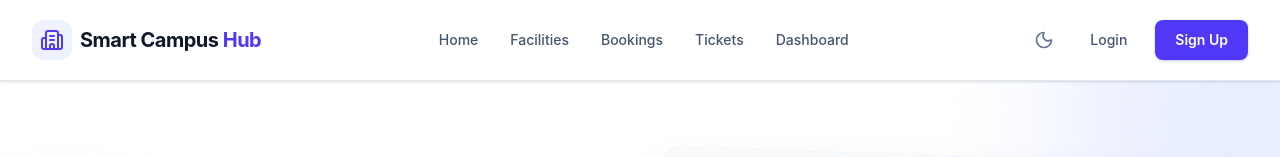
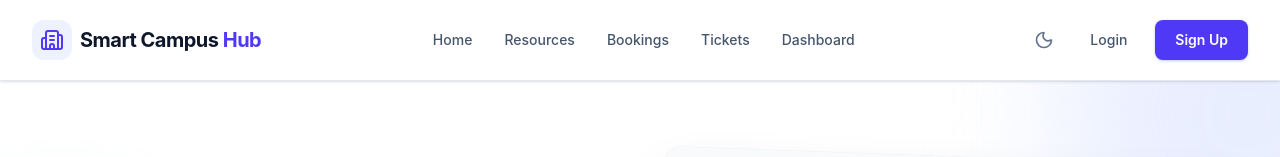
Before and after one commit to sankethabilas/Smart_campus_hub, a React (Vite) app in the folder frontend/: page / in a window 1280 px wide. Shown: the top 157 px of the page. Built offline with nearby package versions, Linux system fonts and the light colour scheme; no server answers.

Commit message:
style: change Facilities to Resources in layout

```diff
--- a/frontend/src/components/layout/Footer.tsx
+++ b/frontend/src/components/layout/Footer.tsx
@@ -2,7 +2,7 @@ import { Building2 } from 'lucide-react';
 
 export default function Footer() {
   const footerLinks = {
-    Product: ['Facilities', 'Bookings', 'Tickets', 'Dashboard'],
+    Product: ['Resources', 'Bookings', 'Tickets', 'Dashboard'],
     Company: ['About', 'Careers', 'Blog', 'Press'],
     Support: ['Help Center', 'Contact Us', 'Privacy', 'Terms'],
   };
--- a/frontend/src/components/layout/Navbar.tsx
+++ b/frontend/src/components/layout/Navbar.tsx
@@ -3,7 +3,7 @@ import { Building2, Moon, Sun } from 'lucide-react';
 export default function Navbar() {
   const navLinks = [
     { name: 'Home', href: '#' },
-    { name: 'Facilities', href: '#' },
+    { name: 'Resources', href: '#' },
     { name: 'Bookings', href: '#' },
     { name: 'Tickets', href: '#' },
     { name: 'Dashboard', href: '#' },
```
